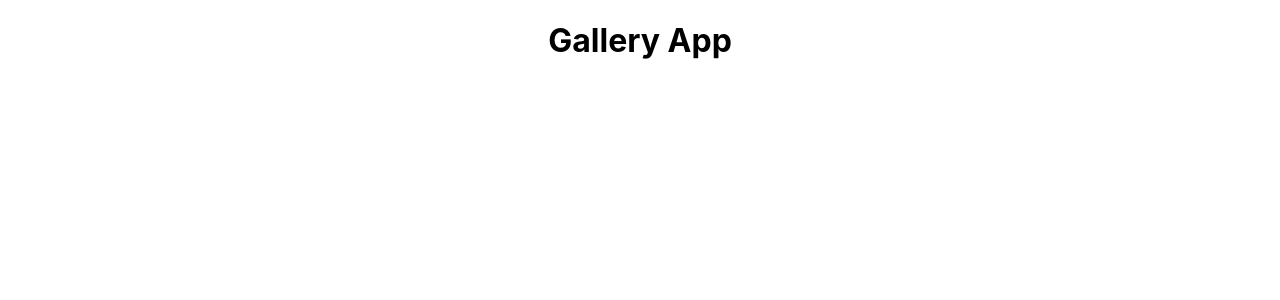
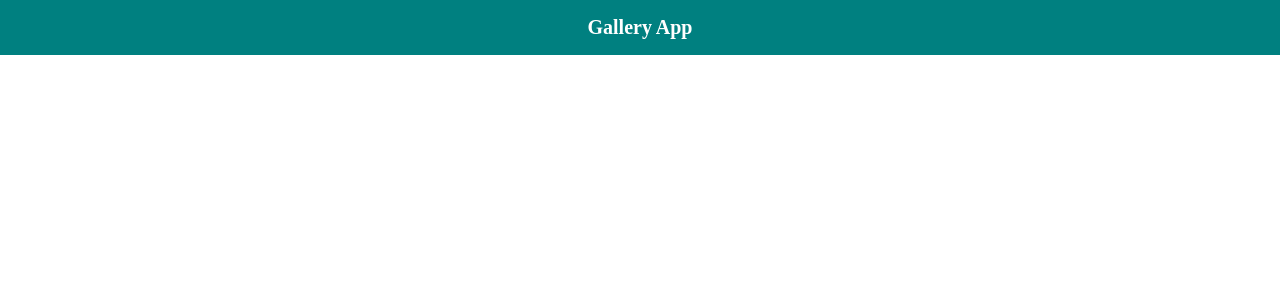
Before and after one commit to StevenRJClarke/Gallery-App, a React (Create React App) app: page / in a window 1280 px wide. Shown: the top 300 px of the page. Built offline with nearby package versions, Linux system fonts and the light colour scheme.

Commit message:
Added styling to header

```diff
--- a/src/App.css
+++ b/src/App.css
@@ -2,31 +2,14 @@
   text-align: center;
 }
 
-.App-logo {
-  animation: App-logo-spin infinite 20s linear;
-  height: 40vmin;
+.header {
+  background-color: #008080;
+  padding: 1em;
 }
 
-.App-header {
-  background-color: #282c34;
-  min-height: 100vh;
-  display: flex;
-  flex-direction: column;
-  align-items: center;
-  justify-content: center;
-  font-size: calc(10px + 2vmin);
+.logo {
   color: white;
+  font-family: 'Times New Roman', Times, serif;
+  font-size: 20px;
+  margin: 0;
 }
-
-.App-link {
-  color: #61dafb;
-}
-
-@keyframes App-logo-spin {
-  from {
-    transform: rotate(0deg);
-  }
-  to {
-    transform: rotate(360deg);
-  }
-}
```
